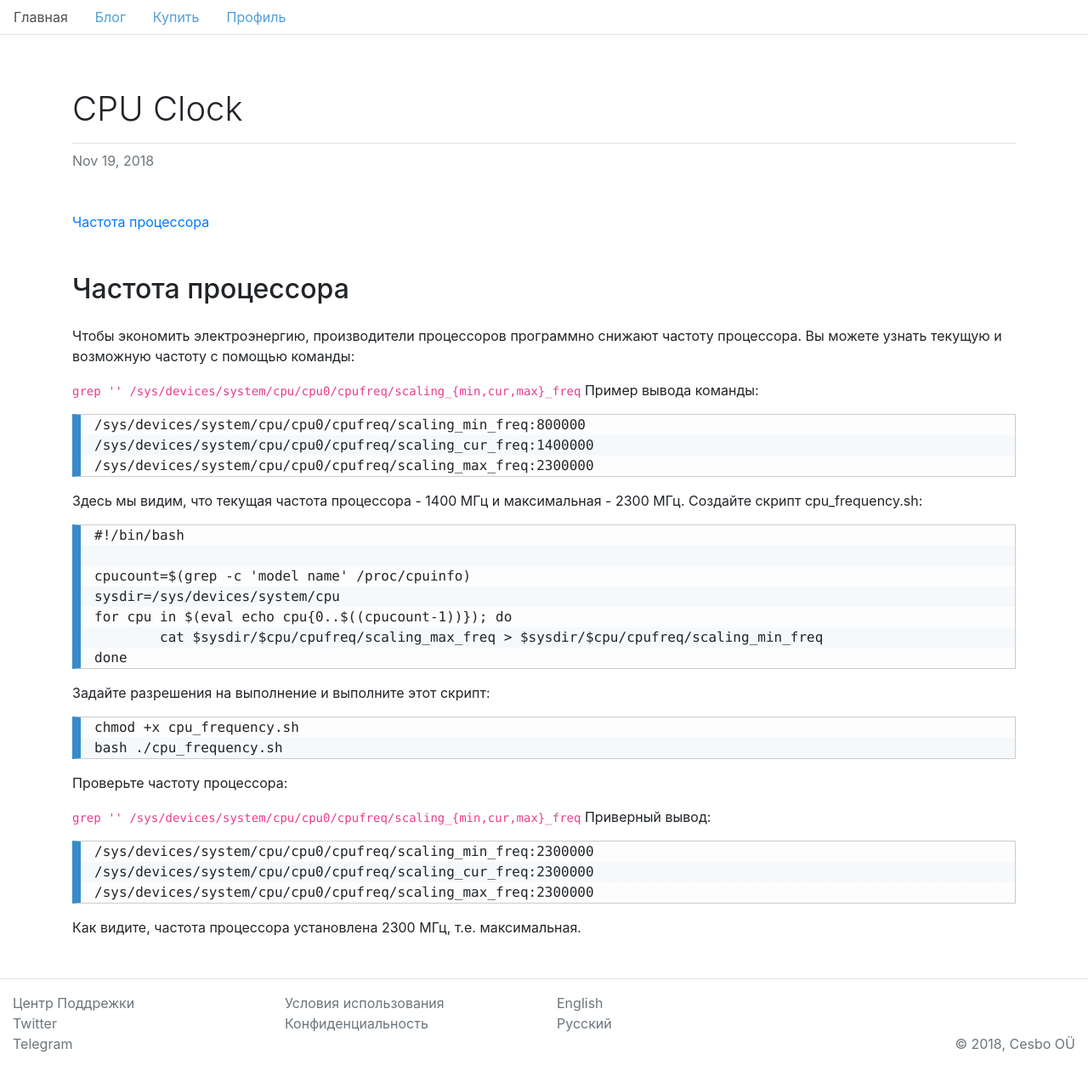
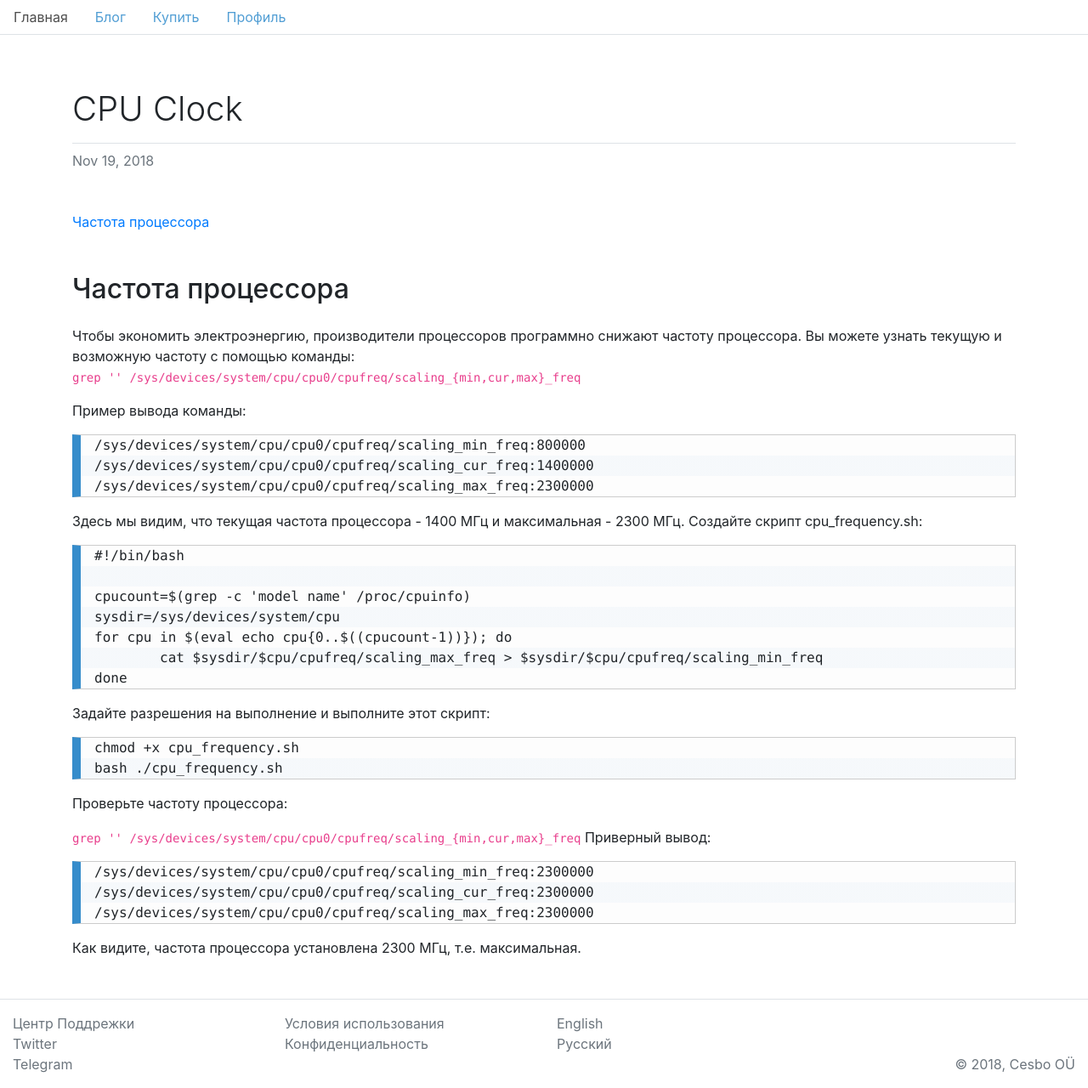
Before and after one commit to ramzes1401ss3/cesbo-www, a Jekyll site: the page built from ru/_posts/2018-11-19-cpu-clock.md, in a window 1280 px wide and 1280 px high. Shown: the whole window at 85% size. Built offline with Jekyll 4.4.1, drawn with Linux system fonts in a browser that asks for light colours.

Commit message:
Update 2018-11-19-cpu-clock.md

````diff
--- a/ru/_posts/2018-11-19-cpu-clock.md
+++ b/ru/_posts/2018-11-19-cpu-clock.md
@@ -10,8 +10,8 @@ tags: [dev]
 <!-- more -->
 
 Чтобы экономить электроэнергию, производители процессоров программно снижают частоту процессора. Вы можете узнать текущую и возможную частоту с помощью команды:
+```grep '' /sys/devices/system/cpu/cpu0/cpufreq/scaling_{min,cur,max}_freq```
 
-```grep '' /sys/devices/system/cpu/cpu0/cpufreq/scaling_{min,cur,max}_freq```
 Пример вывода команды:
 ```
 /sys/devices/system/cpu/cpu0/cpufreq/scaling_min_freq:800000
````
